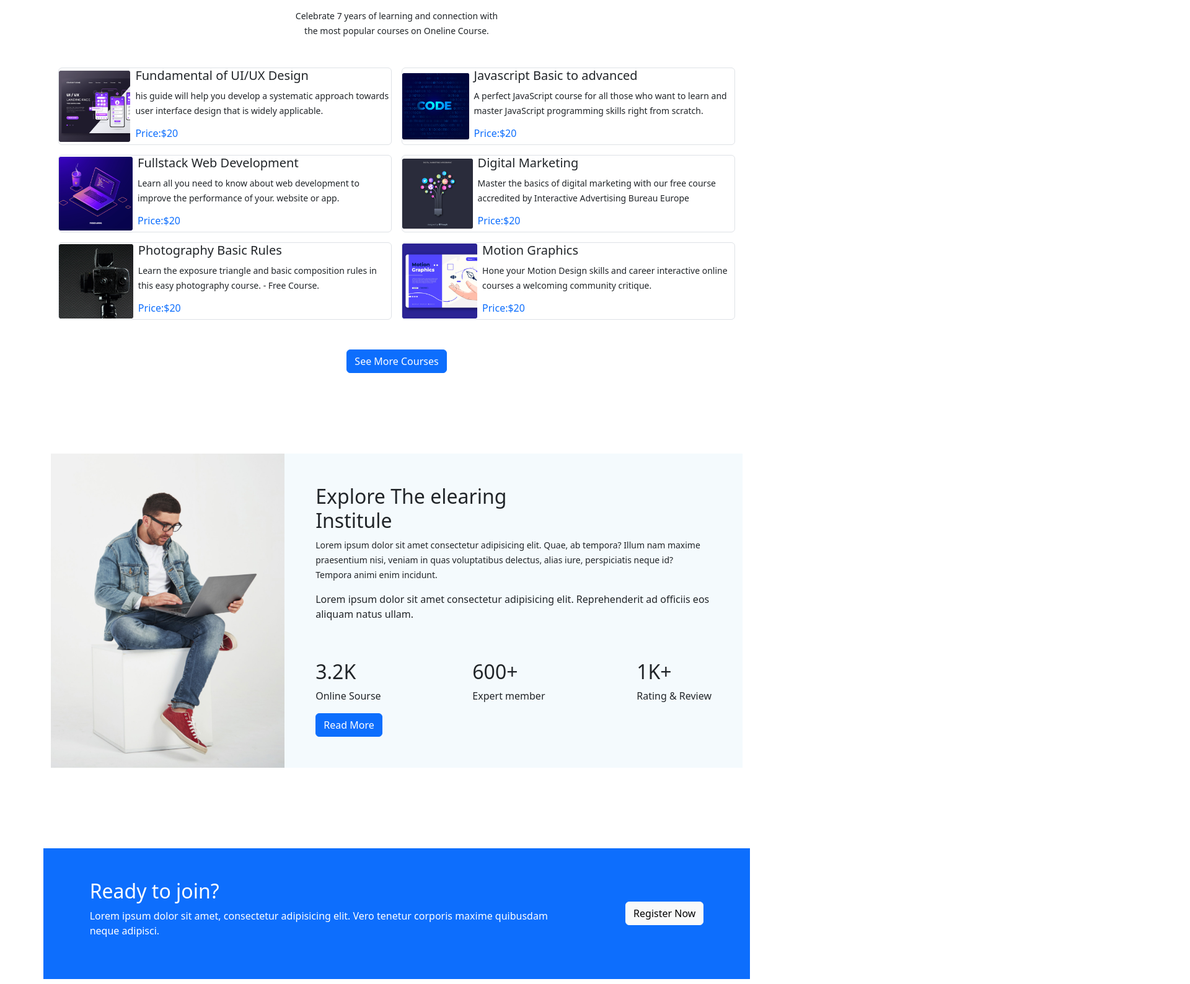
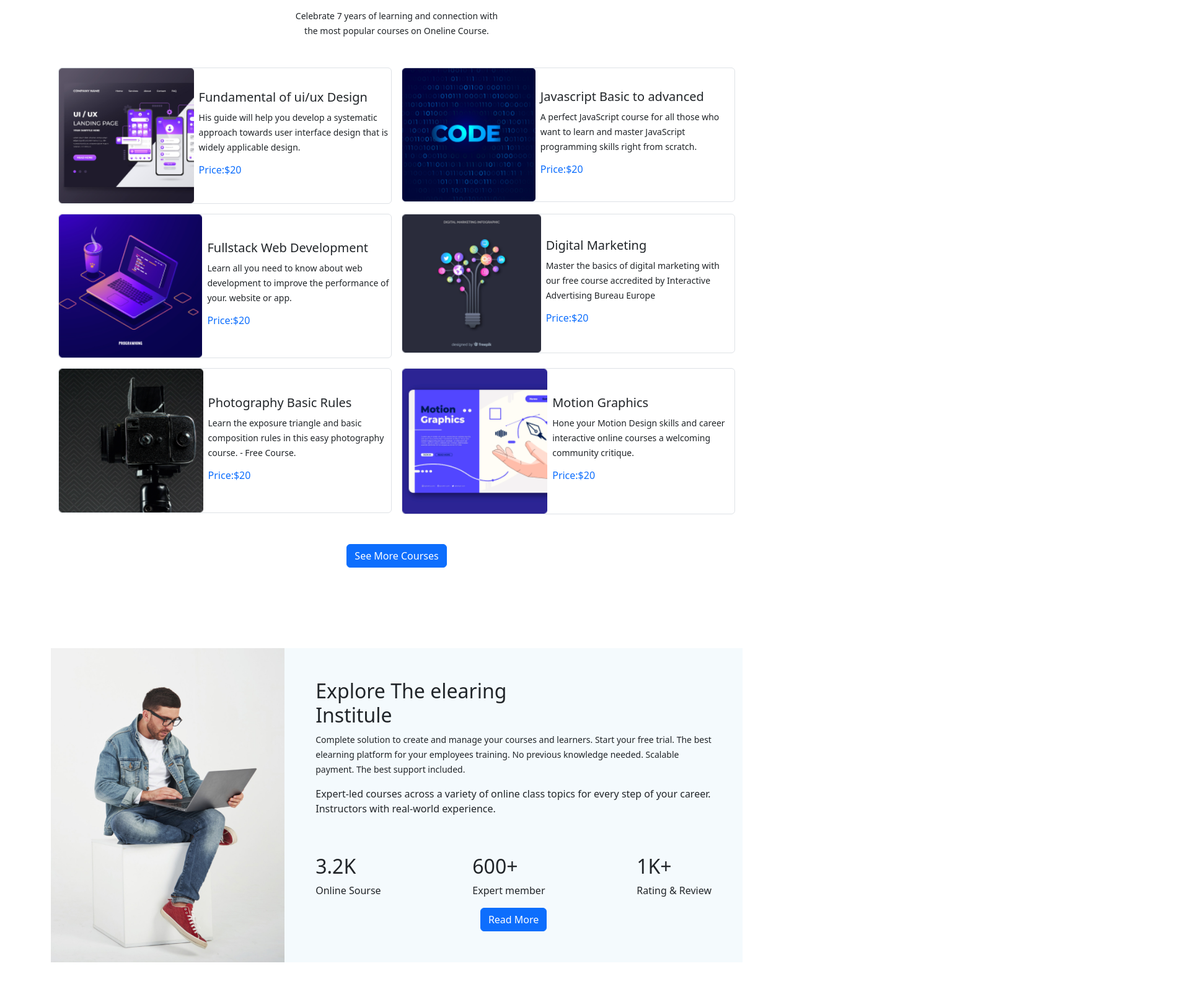
Before and after one commit to webDevSumonRahman/edTech-website, a plain HTML site: page index.html in a window 1280 px wide. Shown: the part 932-2520 px from the top of the page at 62% size, 1920 px wide, since content can reach past the window. Drawn offline with nearby package versions, Linux system fonts and the light colour scheme.

Commit message:
with responsive

```diff
--- a/index.html
+++ b/index.html
@@ -171,21 +171,22 @@
             <div class="container">
               <div class="row g-3 ">
                 <!-- course-1 -->
-                <div class="col-6">
-                 <div class="border rounded-2  d-flex align-items-center">
-                   <div><img class="img-fluid"  src="images/course/course-1.png" alt=""></div>
-                   <div class="ms-2"><h5>Fundamental of UI/UX Design</h5>
+                <div class="col-12 col-sm-12 col-md-6  ">
+                 <div class="border rounded-2 d-flex  flex-column flex-sm-row   align-items-center justify-content-center">
+                   <div class="w-100 h-100"><img class="course-img "  src="images/course/course-1.png" alt=""></div>
+                   <div class="ms-2 w-sm-100 h-sm-100 "><h5>Fundamental of ui/ux Design</h5>
                      <p>
-                       <small>his guide will help you develop a systematic approach towards user interface design that is widely applicable.</small>
+                       <small>His guide will help you develop a systematic approach towards user interface design that is widely applicable design.</small>
                      </p>
                      <h6 class="text-primary">Price:$20</h6></div>
                  </div>
                </div>
                <!-- course-2 -->
-               <div class="col-6">
-                 <div class="border rounded-2  d-flex align-items-center">
-                   <div><img class="img-fluid"  src="images/course/course-2.png" alt=""></div>
-                   <div class="ms-2"><h5>Javascript Basic to advanced</h5>
+
+               <div class="col-12 col-sm-12 col-md-6  ">
+                 <div class="border rounded-2   d-flex  flex-column flex-sm-row   align-items-center justify-content-center">
+                   <div class="w-100 h-100"><img class="course-img"  src="images/course/course-2.png" alt=""></div>
+                   <div class=" ms-2 w-sm-100 h-sm-100"><h5>Javascript Basic to advanced</h5>
                      <p>
                        <small>A perfect JavaScript course for all those who want to learn and master JavaScript programming skills right from scratch.</small>
                      </p>
@@ -193,10 +194,10 @@
                  </div>
                </div>
                <!-- course-3 -->
-               <div class="col-6">
-                 <div class="border rounded-2  d-flex align-items-center">
-                   <div><img class="img-fluid"  src="images/course/course-3.png" alt=""></div>
-                   <div class="ms-2"><h5>Fullstack Web Development</h5>
+               <div class="col-12 col-sm-12 col-md-6 ">
+                 <div class="border rounded-2   d-flex  flex-column flex-sm-row   align-items-center justify-content-center">
+                   <div class="w-100 h-100" ><img class="course-img"  src="images/course/course-3.png" alt=""></div>
+                   <div class="ms-2 w-sm-100 h-sm-100"><h5>Fullstack Web Development</h5>
                      <p>
                        <small>Learn all you need to know about web development to improve the performance of your. website or app.</small>
                      </p>
@@ -204,10 +205,10 @@
                  </div>
                </div>
                <!-- course-4 -->
-               <div class="col-6">
-                 <div class="border rounded-2  d-flex align-items-center">
-                   <div><img class="img-fluid"  src="images/course/course-4.png" alt=""></div>
-                   <div class="ms-2"><h5>Digital Marketing</h5>
+               <div class="col-12 col-sm-12 col-md-6 ">
+                 <div class="border rounded-2   d-flex  flex-column flex-sm-row   align-items-center justify-content-center">
+                   <div class="w-100 h-100"><img class="course-img"  src="images/course/course-4.png" alt=""></div>
+                   <div class="ms-2 w-sm-100 h-sm-100"><h5>Digital Marketing</h5>
                      <p>
                        <small>Master the basics of digital marketing with our free course accredited by Interactive Advertising Bureau Europe </small>
                      </p>
@@ -215,10 +216,10 @@
                  </div>
                </div>
                <!-- course-5 -->
-               <div class="col-6">
-                 <div class="border rounded-2  d-flex align-items-center">
-                   <div><img class="img-fluid"  src="images/course/course-5.png" alt=""></div>
-                   <div class="ms-2"><h5>Photography Basic Rules</h5>
+               <div class="col-12 col-sm-12 col-md-6 ">
+                 <div class="border rounded-2   d-flex  flex-column flex-sm-row   align-items-center justify-content-center">
+                  <div class="w-100 h-100" ><img class="course-img"  src="images/course/course-5.png" alt=""></div>
+                   <div class="ms-2 w-sm-100 h-sm-100"><h5>Photography Basic Rules</h5>
                      <p>
                        <small>Learn the exposure triangle  and basic composition rules in this easy photography course. - Free Course.</small>
                      </p>
@@ -226,10 +227,10 @@
                  </div>
                </div>
                <!-- course-6 -->
-               <div class="col-6">
-                 <div class="border rounded-2  d-flex align-items-center">
-                   <div><img class="img-fluid"  src="images/course/course-6.png" alt=""></div>
-                   <div class="ms-2"><h5>Motion Graphics</h5>
+               <div class="col-12 col-sm-12 col-md-6 ">
+                 <div class="border rounded-2   d-flex  flex-column flex-sm-row   align-items-center justify-content-center">
+                   <div class="w-100 h-00"><img class="course-img"  src="images/course/course-6.png" alt=""></div>
+                   <div class="ms-2 w-sm-100 h-sm-100"><h5>Motion Graphics</h5>
                      <p>
                        <small>Hone your Motion Design skills and career interactive online courses a welcoming community critique.</small>
                      </p>
@@ -247,17 +248,17 @@
 
       <!-- Explore the elearing Institule start  -->
       <section>
-        <div class="container d-flex mb-5 ">
+        <div class="container d-flex flex-column flex-sm-row  mb-5 ">
 
-            <div>
-              <img  class=" img-fluid " src="images/working.png" alt="">
+            <div class=" ">
+              <img  class="course-img" src="images/working.png" alt="">
             </div>
 
-            <div class="elearning-Institute w-100 d-flex flex-column justify-content-between">
+            <div class="elearning-Institute w-100  d-flex  flex-column justify-content-between">
               <div>
                   <h2>Explore The elearing <br> Institule</h2>
-                <p> <small>Lorem ipsum dolor sit amet consectetur adipisicing elit. Quae, ab tempora? Illum nam maxime praesentium nisi, veniam in quas voluptatibus delectus, alias iure, perspiciatis neque id? Tempora animi enim incidunt.</small> </p>
-                <p>Lorem ipsum dolor sit amet consectetur adipisicing elit. Reprehenderit ad officiis eos aliquam natus ullam.</p>
+                <p> <small>Complete solution to create and manage your courses and learners. Start your free trial. The best elearning platform for your employees training. No previous knowledge needed. Scalable payment. The best support included. </small> </p>
+                <p>Expert-led courses across a variety of online class topics for every step of your career. Instructors with real-world experience.</p>
               </div>
               <div>
                 <div class="d-flex justify-content-between">
@@ -274,8 +275,8 @@
                     <p>Rating & Review</p>
                   </div>
                 </div>
-                <div>
-                  <a class="btn btn-primary" href="">Read More</a>
+                <div class="text-sm-center">
+                  <a class="btn btn-primary " href="">Read More</a>
                 </div>
               </div>
             </div>
@@ -285,11 +286,11 @@
       </section>
 
       <!-- Ready to join section start -->
-      <section>
-        <div class="container Ready-to-join d-flex justify-content-around align-items-center bg-primary  ">
-          <div>
+      <section class="container">
+        <div class="container Ready-to-join d-flex flex-column flex-md-row justify-content-around align-items-center bg-primary  ">
+          <div class="text-sm-center">
             <h2>Ready to join?</h2>
-            <p>Lorem ipsum dolor sit amet, consectetur adipisicing elit. Vero tenetur corporis maxime quibusdam <br> neque adipisci.</p>
+            <p>Online course with 121 mentoring. Learn to be a celebrant and run a successful business<br>. Gain accreditation with the top provider of online celebrant training.<br> Browse Our Courses. Meet Our Team.</p>
           </div>
           <!-- Modal button -->
           <div>
@@ -360,14 +361,13 @@
       <!-- Meet Our Successfull Students section start -->
       <section>
         <div class="container meet-student">
-          <div class="w-25 mb-5">
+          <div class=" mb-5">
             <h2> Meet Our Successfull <br>Students</h2>
-            <p><small>Lorem ipsum dolor sit amet consectetur adipisicing elit. Ipsa repellendus pariatur  </small></p>
+            <p><small>Our students are here to tell you about their experiences.  </small></p>
           </div>
-          <div class="students mb-5 d-flex justify-content-between">
-            <!-- student-1 -->
-            <div class="student ">
-              <div class="card " style="width: 18rem;">
+          <div class="row row-cols-1 row-cols-sm-2 row-cols-md-4 mb-5 g-4">
+            <div class="col">
+              <div class="card">
                 <img src="images/student/student-1.png" class="card-img-top" alt="...">
                 <div class="card-body">
                   <h5>Awlad Hossain</h5>
@@ -375,9 +375,8 @@
                 </div>
               </div>
             </div>
-           <!-- student-2 -->
-            <div class="student">
-              <div class="card" style="width: 18rem;">
+            <div class="col">
+              <div class="card">
                 <img src="images/student/student-2.png" class="card-img-top" alt="...">
                 <div class="card-body">
                   <h5>Jannatul Islam</h5>
@@ -385,24 +384,25 @@
                 </div>
               </div>
             </div>
-            <!-- student-3 -->
-            <div class="student">
-              <div class="card" style="width: 18rem;">
+            <div class="col">
+              <div class="card">
                 <img src="images/student/student-3.png" class="card-img-top" alt="...">
                 <div class="card-body">
                   <h5>Imran Hossain</h5>
                   <p class="card-text"> Graphic Designer</p>
                 </div>
               </div>
+
             </div>
-            <div class="student">
-              <div class="card" style="width: 18rem;">
+            <div class="col">
+              <div class="card">
                 <img src="images/student/student-4.png" class="card-img-top" alt="...">
                 <div class="card-body">
                   <h5>Nishi Akter</h5>
                   <p class="card-text"> Web Developer</p>
                 </div>
               </div>
+
             </div>
           </div>
           <div class="d-flex justify-content-center">
@@ -415,29 +415,33 @@
       <section class="container studens-feedback first-auther">
         <div class=" text-center mb-5">
           <h2 class="mb-4">Some Students Feedback</h2>
-          <p><small>Lorem, ipsum dolor sit amet consectetur adipisicing elit. Ullam laudantium <br> sint perferendis facere repellendus nobis?</small></p>
+          <p><small>why student feedback is the key to helping faculty ensure online students'<br> learning experiences remain the core focus of their courses.</small></p>
         </div>
         <div>
           <div class="container ">
 
-            <div class="row gx-3 ">
-              <div class="back-arrow">
+            <div class="row gx-3">
+              <div>
+                <div class="back-arrow d-none  d-xl-block d-xxl-none">
                   <svg width="47" height="47" viewBox="0 0 47 47" fill="none" xmlns="http://www.w3.org/2000/svg">
                     <circle cx="23.5" cy="23.5" r="23.5" transform="rotate(-180 23.5 23.5)" fill="#E6F6FF"/>
                     <path d="M26.75 31.75L18 23L26.75 14.25" stroke="#289BDE" stroke-width="2" stroke-linecap="round" stroke-linejoin="round"/>
                     </svg>
 
                 </div>
-              <div class="forward-arrow">
+                <div class="forward-arrow d-none d-xl-block d-xxl-none">
                   <svg width="47" height="47" viewBox="0 0 47 47" fill="none" xmlns="http://www.w3.org/2000/svg">
                     <circle cx="23.5" cy="23.5" r="23.5" fill="#289BDE"/>
                     <path d="M20.25 15.25L29 24L20.25 32.75" stroke="white" stroke-width="2" stroke-linecap="round" stroke-linejoin="round"/>
                     </svg>
 
                 </div>
-              <div class="col ">
 
-               <div class="py-4 px-5 border ">
+              </div>
+
+              <div class="col col-md-6 col-12 g-3">
+
+               <div class="py-4 px-5 border  ">
 
                 <div class="d-flex justify-content-between mb-3 ">
                   <img src="images/comma.png" alt="">
@@ -460,7 +464,7 @@
                     </div>
 
                 </div>
-                <p>Lorem ipsum dolor sit amet consectetur adipisicing elit. Ipsum accusantium dignissimos nostrum ullam, illum ad. Sit voluptatum eveniet placeat quia officia modi, doloremque et incidunt vel minus. Fugiat, itaque commodi?</p>
+                <p>Compare the best UI/UX design courses to launch your product design career. Learn how to choose the right UI/UX course based on your learning goals.</p>
                 <div class="d-flex align-items-center ">
                   <img src="images/student/student-5.png" alt="">
                   <div class="ms-3 student-feedback-author">
@@ -470,8 +474,8 @@
                 </div>
                </div>
               </div>
-              <div class="col">
-                <div class="col">
+
+                <div class="col col-md-6 col-sm-12 g-3">
                   <div class="py-4 px-5 border ">
                    <div class="d-flex justify-content-between mb-3 ">
                      <img src="images/comma.png" alt="">
@@ -494,7 +498,7 @@
                         </div>
 
                    </div>
-                   <p>Lorem ipsum dolor sit amet consectetur adipisicing elit. Ipsum accusantium dignissimos nostrum ullam, illum ad. Sit voluptatum eveniet placeat quia officia modi, doloremque et incidunt vel minus. Fugiat, itaque commodi?</p>
+                   <p>"Teacher had a great attitude and was approachable. She explains technical definitions clearly.  I was surprised at how   I took many notes away from this course."</p>
                    <div class="d-flex align-items-center ">
                      <img src="images/student/student-6.png" alt="">
                      <div class="ms-3 student-feedback-author">
@@ -507,7 +511,6 @@
 
             </div>
           </div>
-          </div>
 
         </div>
         <!-- Studens Feedback end -->
@@ -516,7 +519,7 @@
       <section class="container Frequently-Asked-Questions">
         <div class="text-center mb-5">
         <h2>Frequently Asked Questions</h2>
-        <p><small>Lorem ipsum dolor, sit amet consectetur adipisicing elit. <br>Non, possimus eligendi quam facilis cum esse?</small></p>
+        <p><small>An FAQ page is a time-saving customer service tactic that provides the most commonly <br> asked questions and answers for current or potential customers.</small></p>
         </div>
         <div class=" m-auto faq-accordion ">
           <div class="accordion" id="accordionExample">
@@ -575,7 +578,7 @@
          <!-- Frequently Asked Questions end -->
       </section>
       <!-- Trusted by over 800+ companies -->
-      <section class="container Trusted-companies">
+      <section class="container Trusted-companies d-md-block d-none">
         <h2 class="text-center mb-5"> Trusted by over 800+ companies </h2>
         <div class="d-flex justify-content-around">
           <div><img src="images/company/company-1.png" alt=""></div>
@@ -593,7 +596,7 @@
         <div class="text-center  ">
           <h1>Oneline Course
           </h1>
-          <address>9/c horikishor roy rod<br> mymensingh dhaks</address>
+          <address>9/c horikishor roy rod<br> mymensingh dhaka</address>
           <p><small>privcy plioicy | Terms of use</small></p>
           <div class="d-flex justify-content-center">
             <div>
@@ -602,7 +605,7 @@
               <path d="M21.3147 31.877V20.5579H24.5687L25 16.5741H21.3147L21.3201 14.58C21.3201 13.541 21.4208 12.9845 22.9427 12.9845H24.9772V9H21.7224C17.8129 9 16.4371 10.9325 16.4371 14.1828V16.5744H14V20.5586H16.4371V31.7165C17.3865 31.902 18.368 32 19.373 32C20.0223 32 20.6708 31.9589 21.3147 31.877Z" fill="white"/>
               </svg>
               </div>
-              <div><svg width="40" height="40" viewBox="0 0 40 40" fill="none" xmlns="http://www.w3.org/2000/svg">
+              <div "><svg width="40" height="40" viewBox="0 0 40 40" fill="none" xmlns="http://www.w3.org/2000/svg">
                 <circle cx="20" cy="20" r="20" fill="#242424"/>
                 <path d="M31 13.2497C30.1909 13.6306 29.3218 13.888 28.4082 14.0043C29.3402 13.4113 30.0553 12.4702 30.3925 11.35C29.5205 11.8999 28.5545 12.2993 27.5265 12.5135C26.7029 11.5828 25.5305 11 24.2322 11C21.7401 11 19.719 13.1477 19.719 15.7979C19.7191 16.1652 19.7581 16.5313 19.8353 16.8893C16.0827 16.6885 12.7584 14.7786 10.5318 11.8772C10.1443 12.5876 9.92143 13.4113 9.92143 14.2885C9.92143 15.9523 10.7189 17.4215 11.929 18.2813C11.2123 18.257 10.5114 18.0512 9.88462 17.681V17.7428C9.88462 20.0665 11.4397 22.0053 13.5054 22.4459C13.1178 22.5571 12.718 22.6132 12.3166 22.6127C12.0315 22.613 11.747 22.5847 11.4669 22.5283C12.0414 24.433 13.708 25.8209 15.6835 25.858C14.1381 27.1449 12.1916 27.912 10.0774 27.912C9.71312 27.912 9.35365 27.8893 9 27.845C10.9979 29.2073 13.3698 30 15.918 30C24.2215 30 28.7609 22.692 28.7609 16.3538C28.7609 16.1479 28.756 15.9399 28.7473 15.734C29.629 15.0565 30.3944 14.2133 30.998 13.2527L31 13.2497Z" fill="white"/>
                 </svg>
--- a/style.css
+++ b/style.css
@@ -9,6 +9,7 @@
 body{
     font-family: var(--pramiry-font);
 }
+
 .navigation{
     margin-top:35px;
 }
@@ -52,9 +53,11 @@ body{
 }
 .forward-arrow{
     position:absolute;
+
+
     top: 275px;
-    left:1265px;
-    right: 200px;
+    left:1090px;
+    ;
 }
 .Frequently-Asked-Questions{
     margin-bottom: 130px;
@@ -66,6 +69,13 @@ body{
     margin-bottom: 130px;
 }
 footer{
-    background-color:#161616 ;
+    background-color:black ;
     height: 472px;
 }
+.course-img{
+    height: 100%;
+    width: 100%;
+    object-position:center;
+    object-fit: cover;
+
+}
```
Lines whose indentation alone changed are shown as unchanged.
